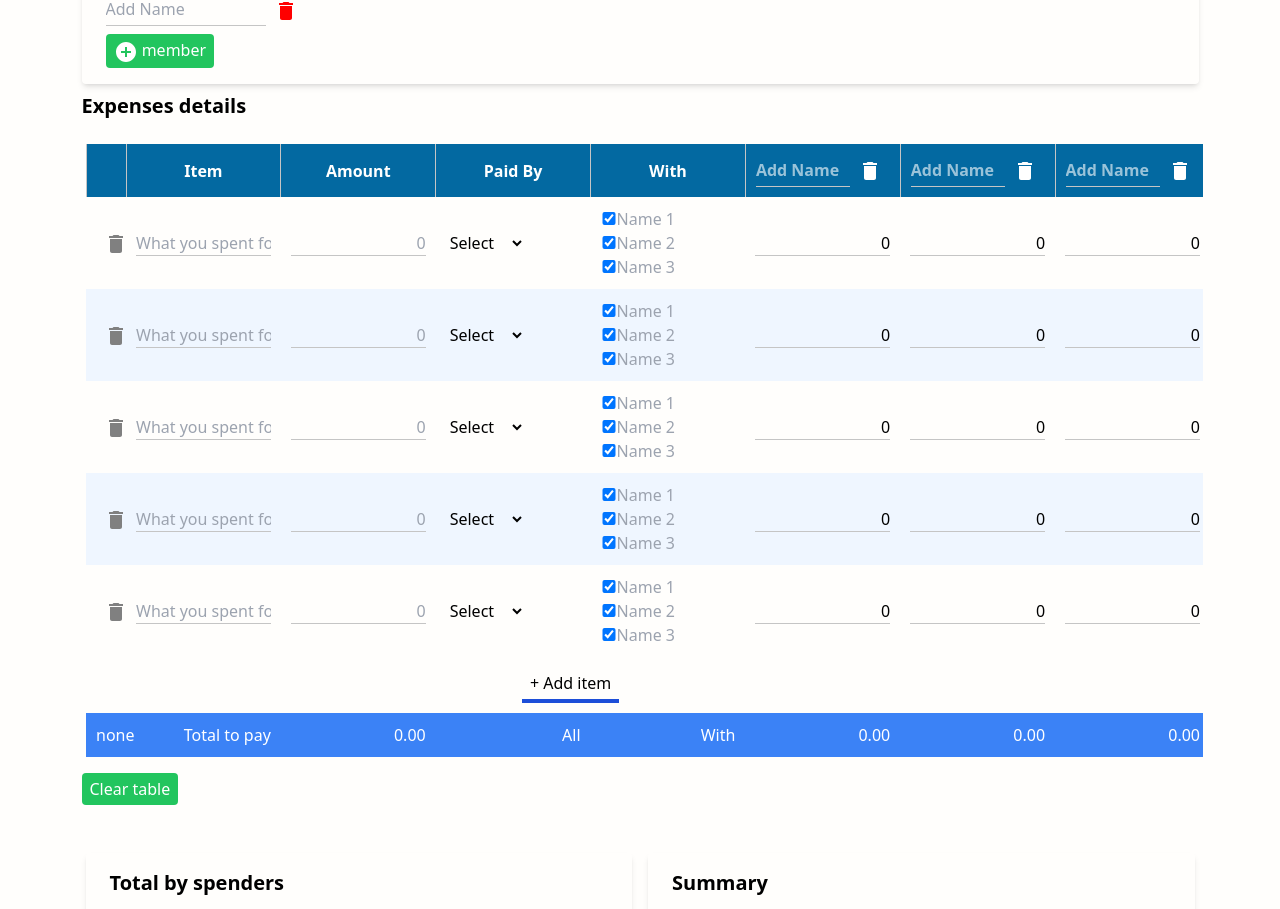
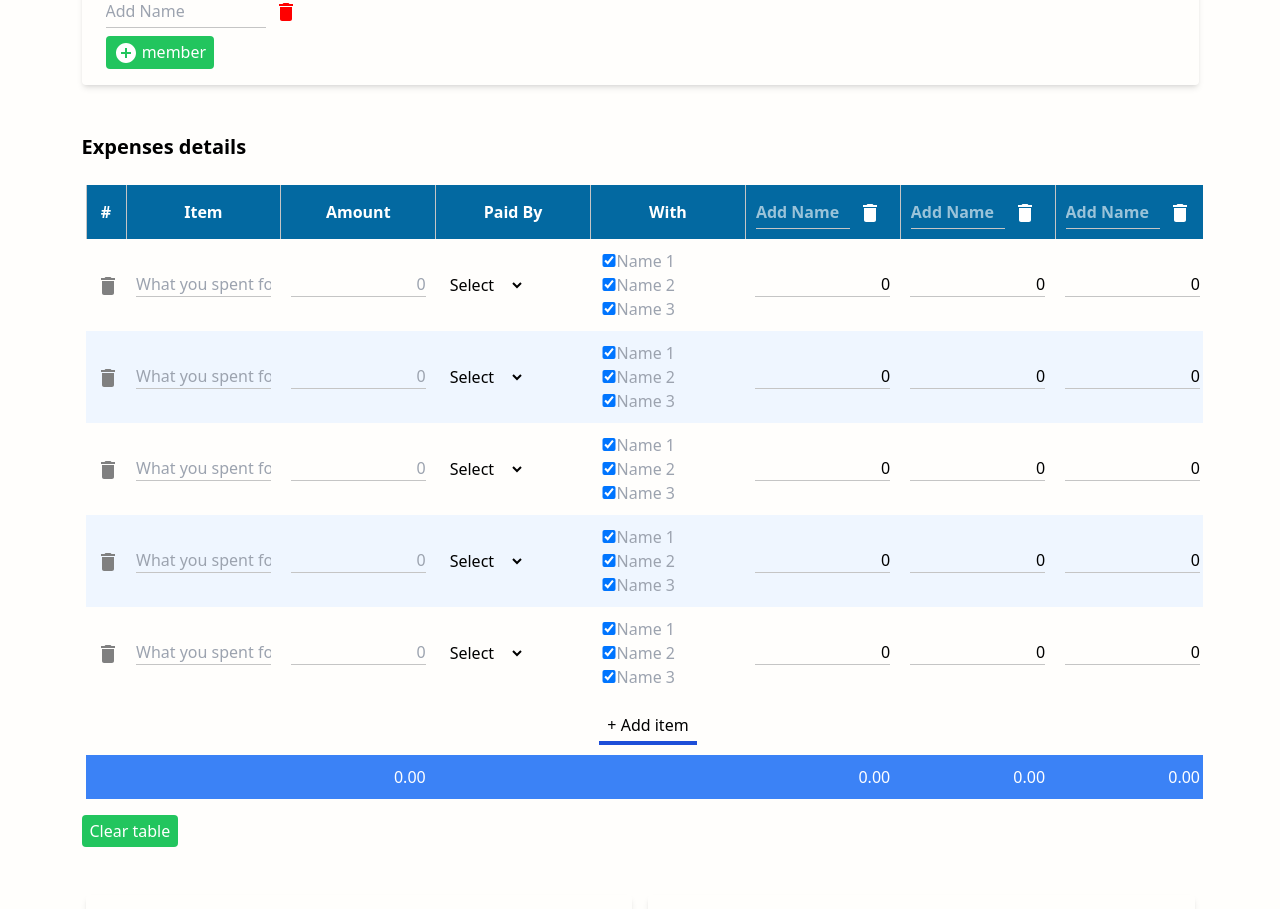
Before and after one commit to KittichoteKamalapirat/shareculator, a React (Create React App) app: page / in a window 1280 px wide. Shown: the part 278-1187 px from the top of the page. Built offline with nearby package versions, Linux system fonts and the light colour scheme.

Commit message:
Emphasize summary section
- fix missing navbar for desktop

```diff
--- a/public/index.html
+++ b/public/index.html
@@ -7,7 +7,7 @@
     <meta name="theme-color" content="#000000" />
     <meta
       name="description"
-      content="Web site created using create-react-app"
+      content="Shareculator | Expense calculator for a party of people"
     />
     <link rel="apple-touch-icon" href="%PUBLIC_URL%/logo192.png" />
     <!--
--- a/src/components/Table.tsx
+++ b/src/components/Table.tsx
@@ -278,25 +278,15 @@ export const Table: React.FC<TableProps> = ({}) => {
         </Card>
       </div>
 
-      <div className="mx-1 ">
+      <div className="mx-1 mt-12">
         <h2 className="font-bold text-xl mb-2">Expenses details</h2>
       </div>
 
       {/* <h2 className="text-black text-3xl my-4 mx-2">Expenses </h2> */}
       <div className="overflow-x-auto">
         <table className=" md:table-fixed  my-4 mx-2 w-full min-w-max md:min-w-fit ">
-          <thead>
           <HeaderRow>
-              <th className="w-10 ">
-                {/* Control */}
-                {/* <Button
-                variant="solid"
-                onClick={() => handleAddCol()}
-                aria-label="Add item"
-              >
-                <AddCircleIcon style={{ fill: "white" }} /> member
-              </Button> */}
-              </th>
+            <th className="w-10 ">#</th>
             <th>Item</th>
             <th>Amount</th>
             <th>Paid By</th>
@@ -310,9 +300,7 @@ export const Table: React.FC<TableProps> = ({}) => {
                     value={name}
                     placeholder="Add Name"
                     name="memberName"
-                      onChange={(event) =>
-                        handleChangeMemberArray(index, event)
-                      }
+                    onChange={(event) => handleChangeMemberArray(index, event)}
                   />
 
                   <Button
@@ -326,7 +314,6 @@ export const Table: React.FC<TableProps> = ({}) => {
               </th>
             ))}
           </HeaderRow>
-          </thead>
 
           {/* table body */}
           <tbody>
@@ -339,7 +326,7 @@ export const Table: React.FC<TableProps> = ({}) => {
                     variant="naked"
                     onClick={() => handleRemoveRow(index)}
                     aria-label="Remove item"
-                    className="ml-4"
+                    padding={0}
                   >
                     <DeleteIcon style={{ fill: "gray" }} />
                   </Button>
@@ -470,7 +457,7 @@ export const Table: React.FC<TableProps> = ({}) => {
             ))}
             <tr>
               <td
-                colSpan={4 + memberArray.length}
+                colSpan={5 + memberArray.length}
                 style={{ borderRight: "none" }}
               >
                 <div style={{ display: "flex", justifyContent: "center" }}>
--- a/src/components/atoms/Button.tsx
+++ b/src/components/atoms/Button.tsx
@@ -8,6 +8,7 @@ interface ButtonProps
   > {
   variant?: "solid" | "outlined" | "bottom-line" | "naked";
   color?: string;
+  padding?: number;
   // onClick?: () => void;
 }
 
@@ -15,6 +16,7 @@ export const Button: React.FC<ButtonProps> = ({
   children,
   variant = "solid",
   color,
+  padding,
   onClick,
   ...props
 }) => {
@@ -24,6 +26,7 @@ export const Button: React.FC<ButtonProps> = ({
     let borderColor = "";
     let bgColor = "";
     let textColor = "";
+    let customPadding = "";
     switch (variant) {
       case "solid":
         bgColor = `bg-${color}`;
@@ -46,7 +49,10 @@ export const Button: React.FC<ButtonProps> = ({
         setStyle(outlined);
         break;
       case "naked":
-        const naked = `bg-transparent rounded  px-2 py-1 border-white   hover:bg-sky-100 `;
+        customPadding = `px-${padding}`;
+        const naked = `bg-transparent rounded py-1 ${
+          typeof padding === "number" ? customPadding : "px-2"
+        } border-white hover:bg-sky-100 `;
         setStyle(naked);
         break;
     }
--- a/src/components/atoms/FooterRow.tsx
+++ b/src/components/atoms/FooterRow.tsx
@@ -20,12 +20,8 @@ export const FooterRow: React.FC<FooterRowProps> = ({
   return (
     <tfoot className="bg-blue-500 border-r-0 text-right">
       <tr>
-        <td>
-          {/* <Flex> */}
-          <div style={{ display: "flex" }}>none</div>
-          {/* </Flex> */}
-        </td>
-        <td>Total to pay</td>
+        <td></td>
+        <td></td>
         {/* combine all */}
         <td>
           {inputArray.length > 1 ? (
@@ -39,8 +35,8 @@ export const FooterRow: React.FC<FooterRowProps> = ({
             <div className="text-white">{inputArray[0].amount}</div>
           )}
         </td>
-        <td> All </td>
-        <td> With </td>
+        <td></td>
+        <td> </td>
 
         {byMembers.map((amount, index) => (
           // <td key={index}>{amount.toFixed(2)} </td>
--- a/src/components/atoms/HeaderRow.tsx
+++ b/src/components/atoms/HeaderRow.tsx
@@ -3,5 +3,9 @@ import React from "react";
 interface HeaderRowProps {}
 
 export const HeaderRow: React.FC<HeaderRowProps> = ({ children }) => {
-  return <tr className="bg-sky-700 text-white">{children}</tr>;
+  return (
+    <thead>
+      <tr className="bg-sky-700 text-white">{children}</tr>
+    </thead>
+  );
 };
--- a/src/components/layouts/nav/Desktop.tsx
+++ b/src/components/layouts/nav/Desktop.tsx
@@ -10,7 +10,7 @@ export const Desktop: React.FC<DesktopProps> = ({}) => {
       <ul className="flex items-center md:flex-row md:space-x-8 md:mt-0 md:text-sm md:font-medium">
         <li>
           <Link to="/guide">
-            <Button variant="outlined">See how to use</Button>
+            <Button variant="outlined">How to use</Button>
           </Link>
         </li>
         <li>
--- a/src/components/layouts/nav/Navbar.tsx
+++ b/src/components/layouts/nav/Navbar.tsx
@@ -5,6 +5,7 @@ import { Button } from "../../atoms/Button";
 import MenuIcon from "@mui/icons-material/Menu";
 import CloseIcon from "@mui/icons-material/Close";
 import { XYCenter } from "../XYCenter";
+import { Desktop } from "./Desktop";
 interface NavbarProps {}
 
 export const Navbar: React.FC<NavbarProps> = ({}) => {
@@ -73,6 +74,7 @@ export const Navbar: React.FC<NavbarProps> = ({}) => {
           </XYCenter>
         </div>
 
+        <Desktop />
         {/* desktop */}
       </div>
     </nav>
--- a/src/components/templates/SummarySection.tsx
+++ b/src/components/templates/SummarySection.tsx
@@ -16,12 +16,13 @@ export const SummarySection: React.FC<SummaryProps> = ({
   missingPaidBy,
 }) => {
   return (
-    <div className="flex flex-col lg:flex-row gap-4 my-10 mx-2">
+    <div className="flex flex-col lg:flex-row gap-4 my-10 mx-2 ">
       <Card title="Total by spenders">
         {bySpenders.map((amount, index) => {
           return (
             <div key={index}>
-              {memberArray[index]} has spent {bySpenders[index]}
+              <span style={{ fontWeight: "bold" }}>{memberArray[index]} </span>
+              has spent {bySpenders[index]}
             </div>
           );
         })}
@@ -32,15 +33,15 @@ export const SummarySection: React.FC<SummaryProps> = ({
           <div>Please indicate who paid for all the items</div>
         ) : (
           summary?.map((item, index) => (
-            <div key={index}>
+            <div key={index} className="text-2xl">
               <p>
                 <span style={{ fontWeight: "bold" }}>
                   {memberArray[item.payerIndex]}
                 </span>{" "}
-                pays{" "}
+                returns{" "}
                 <span style={{ fontWeight: "bold" }}>
                   {memberArray[item.receiverIndex]}
-                </span>{" "}
+                </span>
                 :{" "}
                 <span style={{ fontWeight: "bold" }}>
                   {/* {item.amount.toFixed(2)} */}
```
Also changed, not shown: public/manifest.json. Lines whose indentation alone changed are shown as unchanged.
